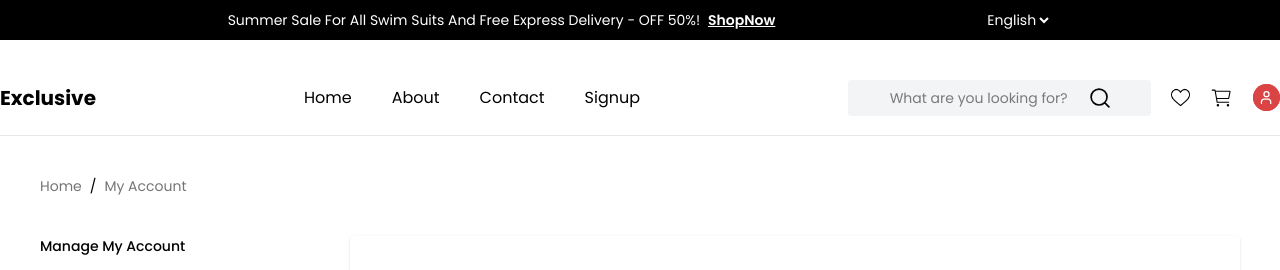
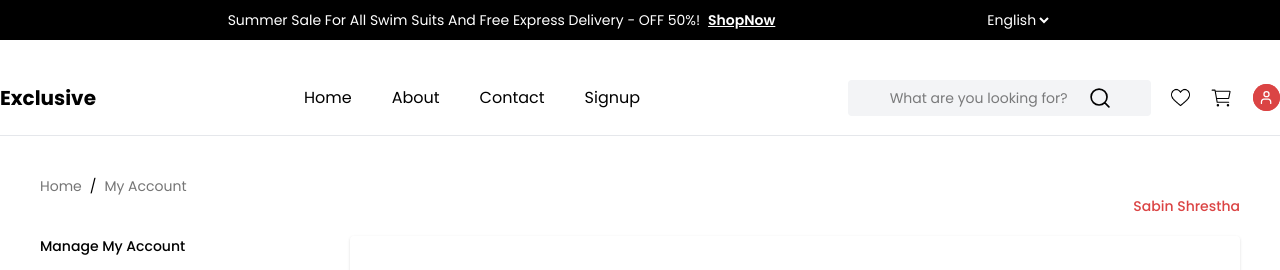
Before and after one commit to masabinhok/ecom, a React (Vite) app in the folder frontend/: page /account in a window 1280 px wide. Shown: the top 270 px of the page. Built offline with nearby package versions, Linux system fonts and the light colour scheme.

Commit message:
feat: enhance account page layout with user name display and improved breadcrumb navigation

```diff
--- a/frontend/src/pages/Account.tsx
+++ b/frontend/src/pages/Account.tsx
@@ -5,6 +5,7 @@ const Account = () => {
   return (
     <main className="max-w-[1320px] w-full flex flex-col p-10 mb-20">
       {/* Breadcrumb Navigation */}
+      <div className="flex items-center justify-between">
         <div className="text-sm flex items-center gap-2 mb-10">
           <Link to="/">
             <span className="text-black-400">Home</span>
@@ -14,6 +15,11 @@ const Account = () => {
             <span className="text-black-400">My Account</span>
           </Link>
         </div>
+        <div >
+            <h2 className="text-sm text-brand font-medium">Sabin Shrestha</h2>
+        </div>
+      </div>
+
 
       <section className="flex gap-10 text-sm">
         {/* Sidebar */}
```
Lines whose indentation alone changed are shown as unchanged.
